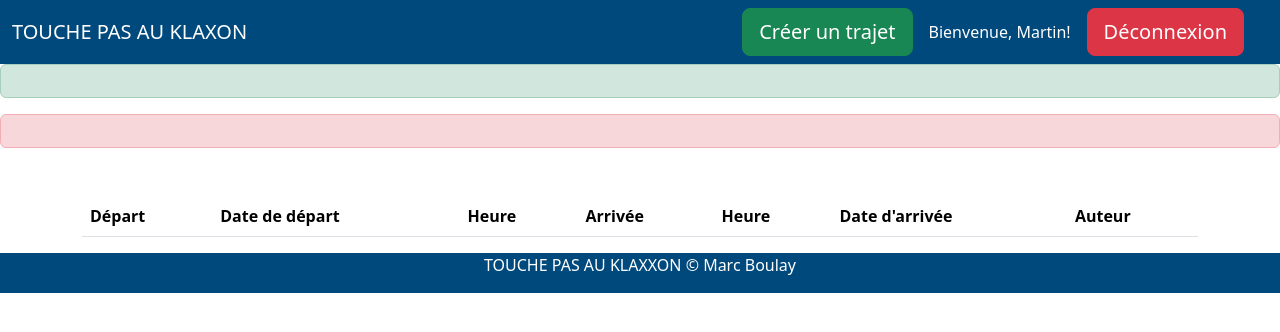
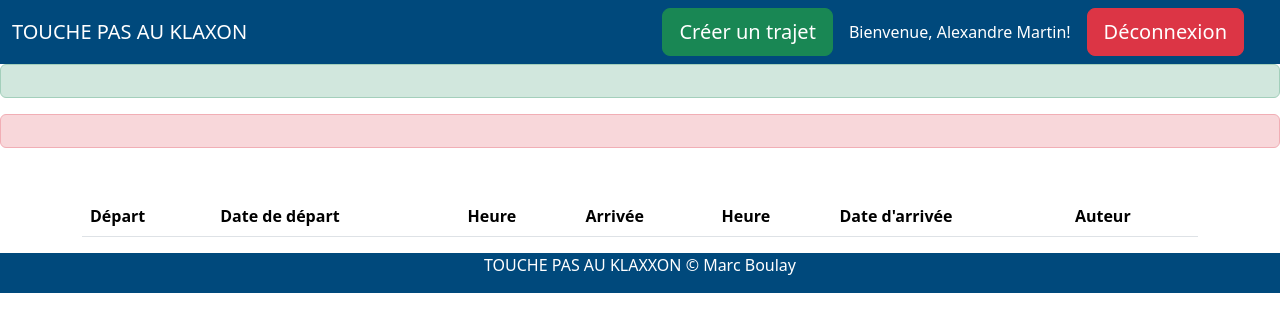
Before and after one commit to boulayM/Klaxon-correction, a PHP site: template App/Views/usersPage.php in a window 1280 px wide. Shown: the top 332 px of the page. Run offline with PHP 8.4, Linux system fonts and the light colour scheme; the template is opened without the code that fills it, so the values that code supplies are empty; a user stored in the database is signed in.

Commit message:
final CSS

```diff
--- a/App/Core/logout.php
+++ b/App/Core/logout.php
@@ -28,11 +28,13 @@ if (ini_get("session.use_cookies")) {
  * Détruit la session
  */
 session_destroy();
-require __DIR__.'/../Controllers/AccueilController.php';
 
 /**
  *
  * Redirectionne vers la page de login
  */
+
+require __DIR__.'/../Controllers/AccueilController.php';
+
 exit();
 ?>
--- a/App/Views/adminsPage.php
+++ b/App/Views/adminsPage.php
@@ -53,11 +53,6 @@ if ($message): ?>
     ***********************************
     ***********************************
     -->
-    <style>
-    #trajets {
-      display: none; /* Initially hidden */
-    }
-  </style>
     <div class="container mt-5" id="trajets">
         <table class="table table-striped">
             <thead>
--- a/App/Views/usersPage.php
+++ b/App/Views/usersPage.php
@@ -15,7 +15,7 @@
     <title>TOUCHE PAS AU KLAXON</title>
     <link rel="stylesheet" href="https://cdn.jsdelivr.net/npm/bootstrap-icons@1.13.1/font/bootstrap-icons.min.css">
     <link href="https://cdn.jsdelivr.net/npm/bootstrap@5.3.7/dist/css/bootstrap.min.css" rel="stylesheet" integrity="sha384-LN+7fdVzj6u52u30Kp6M/trliBMCMKTyK833zpbD+pXdCLuTusPj697FH4R/5mcr" crossorigin="anonymous">
-    <link rel="stylesheet" href="../../public/CSS/style.css">
+    <link rel="stylesheet" href="public/CSS/style.css">
 </head>
 <header>
     <nav class="navbar">
@@ -27,7 +27,7 @@
                 </button>
                 <div class="align-content-center">
                     <?php if (isset($_SESSION['user_data']) && $_SESSION['user_data']): ?>
-                        <span class="text-white me-3">Bienvenue, <?php echo htmlspecialchars($_SESSION['user_name']); ?>!</span>
+                        <span class="text-white me-3">Bienvenue, <?php echo htmlspecialchars($_SESSION['user_prenom']) . " " . ($_SESSION['user_name']); ?>!</span>
                     <?php endif; ?>
                 </div>
                 <button class="btn btn-danger btn-lg">
--- a/public/CSS/style.css
+++ b/public/CSS/style.css
@@ -29,6 +29,6 @@ button.btn-outline-success {
     text-decoration: none;
     margin-right: 15px;
 }
-#trajets {
+#trajets, #users, #agences {
     display: none;
 }
```
